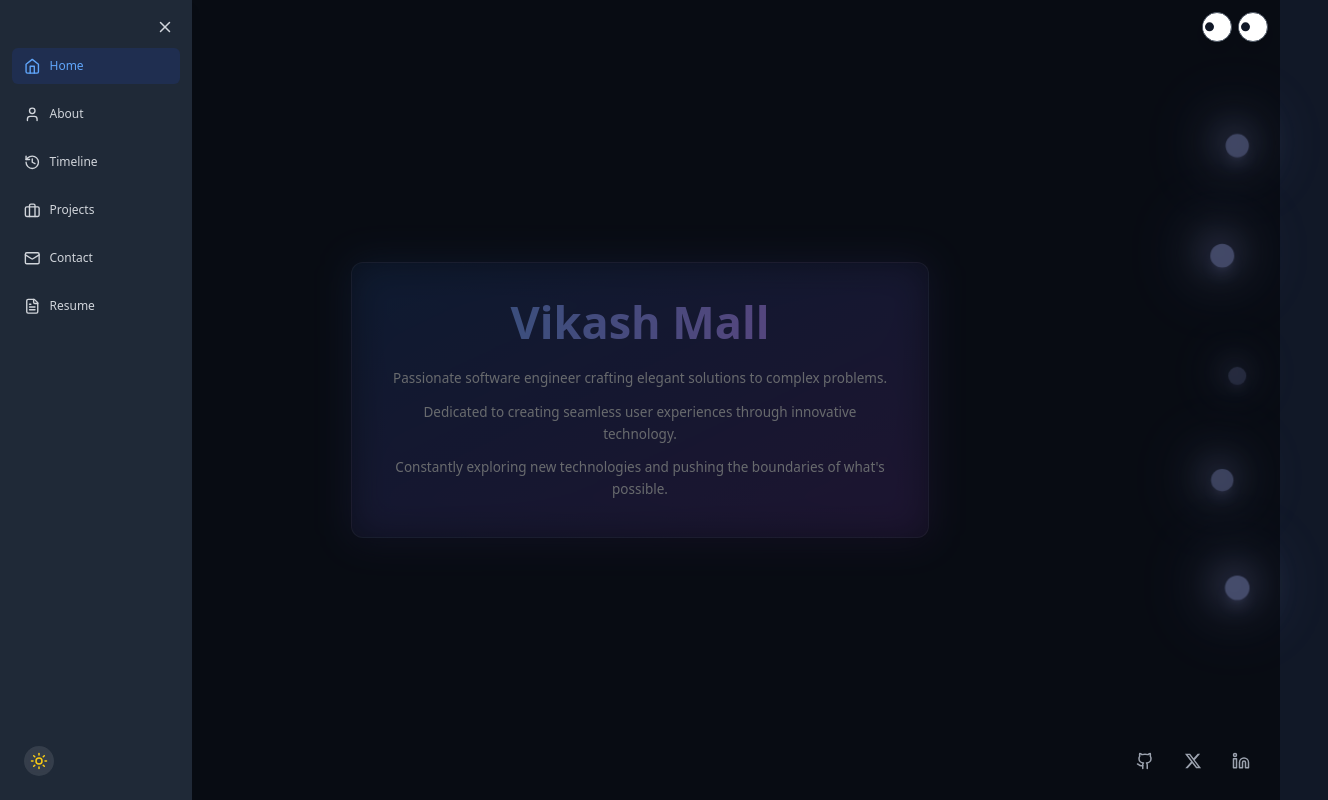
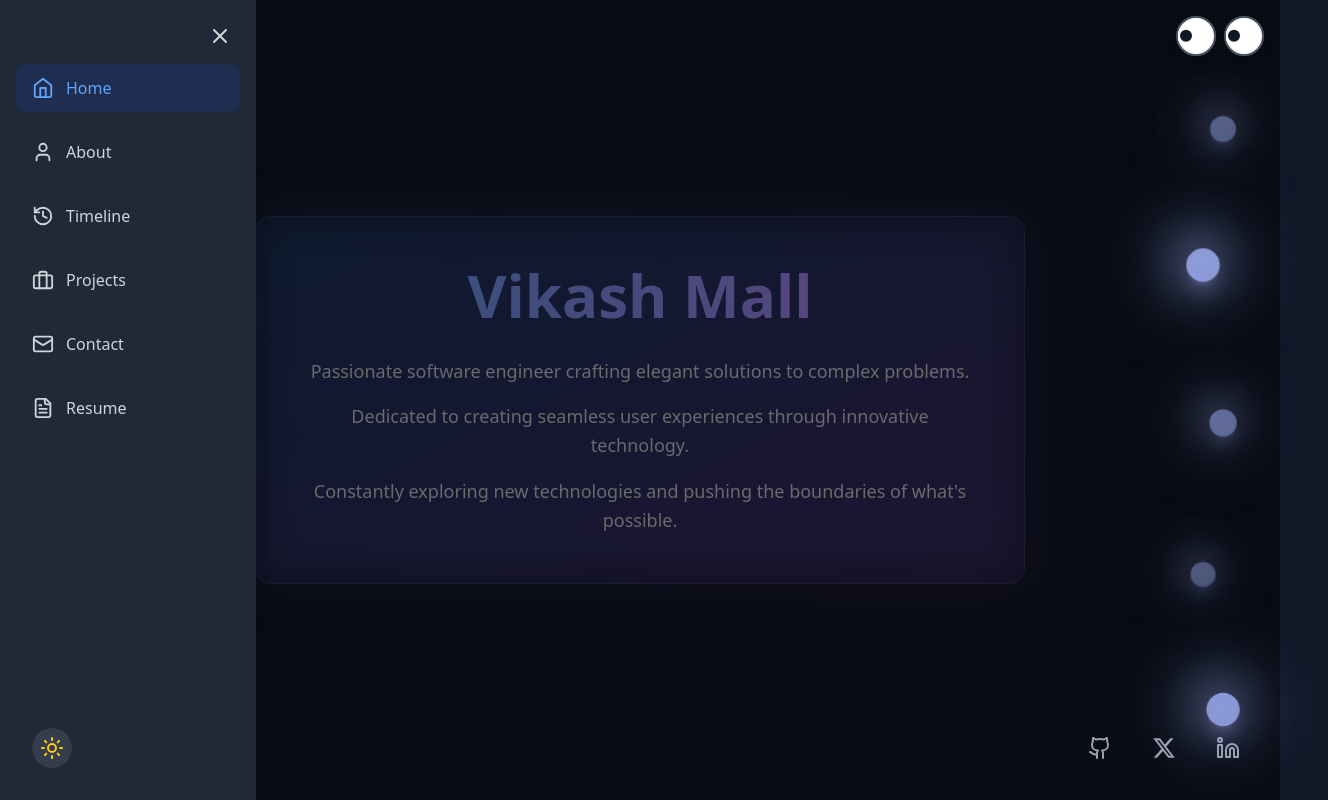
Before and after one commit to vikashftw/personal_website, a React (Vite) app: page / in a window 1280 px wide. Both pictures are taken after a click on the button 30 px from the left and 30 px from the top of the page. Shown: the top 800 px of the page, 1328 px wide, since content can reach past the window. Built offline with nearby package versions, Linux system fonts and the light colour scheme.

Commit message:
scrollable website

```diff
--- a/index.html
+++ b/index.html
@@ -5,21 +5,6 @@
     <link rel="icon" type="image/png" href="/images/logo.png" />
     <meta name="viewport" content="width=device-width, initial-scale=1.0" />
     <title>Vikash Mall</title>
-    <script>
-      document.addEventListener("DOMContentLoaded", () => {
-        // Apply zoom for most browsers
-        document.body.style.zoom = "0.75";
-
-        // Safari fallback using transform scale
-        if (navigator.userAgent.includes("Safari") && !navigator.userAgent.includes("Chrome")) {
-          document.body.style.zoom = "unset";
-          document.body.style.transform = "scale(0.75)";
-          document.body.style.transformOrigin = "top left";
-          document.body.style.width = "133.33%";
-          document.body.style.overflowX = "hidden";
-        }
-      });
-    </script>
   </head>
   <body>
     <div id="root"></div>
--- a/src/App.tsx
+++ b/src/App.tsx
@@ -1,4 +1,4 @@
-import { BrowserRouter, Routes, Route } from 'react-router-dom';
+import { useEffect, useState } from 'react';
 import { ThemeProvider } from './contexts/ThemeContext';
 import CollapsibleSidebar from './components/CollapsibleSidebar';
 import ThemeToggle from './components/ThemeToggle';
@@ -10,27 +10,90 @@ import Career from './pages/Career';
 import Contact from './pages/Contact';
 import Projects from './pages/Projects';
 
+const sectionIds = ['home', 'about', 'career', 'projects', 'contact'] as const;
+
 const App = (): JSX.Element => {
+  const [activeSection, setActiveSection] = useState<(typeof sectionIds)[number]>('home');
+
+  useEffect(() => {
+    const sections = sectionIds
+      .map((id) => document.getElementById(id))
+      .filter((section): section is HTMLElement => section !== null);
+
+    const observer = new IntersectionObserver(
+      (entries) => {
+        const visibleEntries = entries
+          .filter((entry) => entry.isIntersecting)
+          .sort((a, b) => b.intersectionRatio - a.intersectionRatio);
+
+        if (visibleEntries[0]) {
+          setActiveSection(visibleEntries[0].target.id as (typeof sectionIds)[number]);
+        }
+      },
+      {
+        rootMargin: '-20% 0px -35% 0px',
+        threshold: [0.25, 0.4, 0.6],
+      }
+    );
+
+    sections.forEach((section) => observer.observe(section));
+
+    return () => observer.disconnect();
+  }, []);
+
+  const scrollToSection = (sectionId: (typeof sectionIds)[number]) => {
+    const section = document.getElementById(sectionId);
+    if (!section) {
+      return;
+    }
+
+    section.scrollIntoView({
+      behavior: 'smooth',
+      block: 'start',
+    });
+  };
+
   return (
-    <BrowserRouter>
     <ThemeProvider>
       <div className="min-h-screen bg-gray-50 dark:bg-gray-900 text-gray-900 dark:text-gray-100 transition-colors duration-300">
-          <CollapsibleSidebar />
+        <CollapsibleSidebar activeSection={activeSection} onNavigate={scrollToSection} />
         <ThemeToggle />
         <AnimatedEyes />
         <SocialLinks />
-            <main className="p-8">
-              <Routes>
-                <Route path="/" element={<Home />} />
-                <Route path="/about" element={<About />} />
-                <Route path="/career" element={<Career />} />
-                <Route path="/projects" element={<Projects />} />
-                <Route path="/contact" element={<Contact />} />
-              </Routes>
+        <main className="px-8 md:px-12">
+          <section
+            id="home"
+            className="min-h-screen flex flex-col justify-center"
+          >
+            <Home activeSection={activeSection} onNavigate={scrollToSection} />
+          </section>
+          <section
+            id="about"
+            className="min-h-screen flex flex-col justify-center py-16"
+          >
+            <About />
+          </section>
+          <section
+            id="career"
+            className="min-h-screen flex flex-col justify-center py-16"
+          >
+            <Career />
+          </section>
+          <section
+            id="projects"
+            className="min-h-screen flex flex-col justify-center py-16"
+          >
+            <Projects />
+          </section>
+          <section
+            id="contact"
+            className="min-h-screen flex flex-col justify-center py-16"
+          >
+            <Contact />
+          </section>
         </main>
       </div>
     </ThemeProvider>
-    </BrowserRouter>
   );
 };
 
--- a/src/components/CollapsibleSidebar.tsx
+++ b/src/components/CollapsibleSidebar.tsx
@@ -1,9 +1,15 @@
 import { useState } from 'react';
-import { NavLink } from 'react-router-dom';
 import { Menu, X, Home, User, History, Mail, FileText, Briefcase } from 'lucide-react';
 import { motion, AnimatePresence } from 'framer-motion';
 
-const CollapsibleSidebar = () => {
+interface CollapsibleSidebarProps {
+  activeSection: string;
+  onNavigate: (sectionId: 'home' | 'about' | 'career' | 'projects' | 'contact') => void;
+}
+
+type SectionId = 'home' | 'about' | 'career' | 'projects' | 'contact';
+
+const CollapsibleSidebar = ({ activeSection, onNavigate }: CollapsibleSidebarProps) => {
   const [isOpen, setIsOpen] = useState(false);
   const resumeUrl = "https://drive.google.com/file/d/1Hk3rIG7pnsAjj8PaixaYLHGujZOV7Q76/view?usp=sharing";
 
@@ -12,12 +18,12 @@ const CollapsibleSidebar = () => {
     closed: { x: "-100%" }
   };
 
-  const menuItems = [
-    { icon: Home, label: "Home", path: "/" },
-    { icon: User, label: "About", path: "/about" },
-    { icon: History, label: "Timeline", path: "/career" },
-    { icon: Briefcase, label: "Projects", path: "/projects" },
-    { icon: Mail, label: "Contact", path: "/contact" },
+  const menuItems: { icon: typeof Home; label: string; sectionId: SectionId }[] = [
+    { icon: Home, label: "Home", sectionId: "home" },
+    { icon: User, label: "About", sectionId: "about" },
+    { icon: History, label: "Timeline", sectionId: "career" },
+    { icon: Briefcase, label: "Projects", sectionId: "projects" },
+    { icon: Mail, label: "Contact", sectionId: "contact" },
   ];
 
   return (
@@ -60,22 +66,23 @@ const CollapsibleSidebar = () => {
                 </button>
 
                 <div className="mt-12 space-y-4">
-                  {menuItems.map(({ icon: Icon, label, path }) => (
-                    <NavLink
-                      key={path}
-                      to={path}
-                      onClick={() => setIsOpen(false)}
-                      className={({ isActive }) =>
-                        `flex items-center space-x-3 px-4 py-3 rounded-lg transition-colors
-                        ${isActive
+                  {menuItems.map(({ icon: Icon, label, sectionId }) => (
+                    <button
+                      key={sectionId}
+                      type="button"
+                      onClick={() => {
+                        onNavigate(sectionId);
+                        setIsOpen(false);
+                      }}
+                      className={`flex w-full items-center space-x-3 px-4 py-3 rounded-lg transition-colors text-left
+                        ${activeSection === sectionId
                           ? 'bg-blue-50 dark:bg-blue-900/30 text-blue-600 dark:text-blue-400'
                           : 'text-gray-700 dark:text-gray-300 hover:bg-gray-100 dark:hover:bg-gray-700'
-                        }`
-                      }
+                        }`}
                     >
                       <Icon size={22} />
                       <span className="font-medium">{label}</span>
-                    </NavLink>
+                    </button>
                   ))}
 
                   <a
--- a/src/components/NavigationDots.tsx
+++ b/src/components/NavigationDots.tsx
@@ -1,8 +1,7 @@
 import { motion } from 'framer-motion';
-import { useNavigate, useLocation } from 'react-router-dom';
 
 interface Dot {
-  path: string;
+  sectionId: 'about' | 'career' | 'projects' | 'contact';
   label: string;
   offset: {
     x: number;
@@ -11,18 +10,20 @@ interface Dot {
   isResume?: boolean;
 }
 
-const NavigationDots = () => {
-  const navigate = useNavigate();
-  const location = useLocation();
+interface NavigationDotsProps {
+  activeSection: string;
+  onNavigate: (sectionId: 'home' | 'about' | 'career' | 'projects' | 'contact') => void;
+}
 
+const NavigationDots = ({ activeSection, onNavigate }: NavigationDotsProps) => {
   const resumeUrl = "https://drive.google.com/file/d/1Hk3rIG7pnsAjj8PaixaYLHGujZOV7Q76/view?usp=sharing";
 
   const dots: Dot[] = [
-    { path: '/about', label: 'About', offset: { x: 35, y: 60 } },
-    { path: '/career', label: 'Timeline', offset: { x: 15, y: 200 } },
-    { path: '/projects', label: 'Projects', offset: { x: 35, y: 340 } },
-    { path: '/contact', label: 'Contact', offset: { x: 15, y: 480 } },
-    { path: resumeUrl, label: 'Resume', isResume: true, offset: { x: 35, y: 620 } }
+    { sectionId: 'about', label: 'About', offset: { x: 35, y: 120 } },
+    { sectionId: 'career', label: 'Timeline', offset: { x: 15, y: 260 } },
+    { sectionId: 'projects', label: 'Projects', offset: { x: 35, y: 400 } },
+    { sectionId: 'contact', label: 'Contact', offset: { x: 15, y: 540 } },
+    { sectionId: 'contact', label: 'Resume', isResume: true, offset: { x: 35, y: 680 } }
   ];
 
   const glowVariants = {
@@ -52,11 +53,11 @@ const NavigationDots = () => {
     }
   };
 
-  const handleClick = (path: string, isResume = false) => {
+  const handleClick = (sectionId: 'home' | 'about' | 'career' | 'projects' | 'contact', isResume = false) => {
     if (isResume) {
-      window.open(path, '_blank');
+      window.open(resumeUrl, '_blank');
     } else {
-      navigate(path);
+      onNavigate(sectionId);
     }
   };
 
@@ -65,7 +66,7 @@ const NavigationDots = () => {
       <div className="relative h-full w-24 pointer-events-auto">
         {dots.map((dot, index) => (
           <motion.div
-            key={dot.path}
+            key={`${dot.label}-${index}`}
             className="absolute right-0"
             initial={{ opacity: 0, x: 50 }}
             animate={{
@@ -81,7 +82,7 @@ const NavigationDots = () => {
           >
             <motion.div
               className="relative group"
-              onClick={() => handleClick(dot.path, dot.isResume)}
+              onClick={() => handleClick(dot.sectionId, dot.isResume)}
               style={{ cursor: 'pointer' }}
             >
               {/* Largest outer glow */}
@@ -120,7 +121,7 @@ const NavigationDots = () => {
               {/* Main dot */}
               <motion.div
                 className={`w-6 h-6 rounded-full relative z-10
-                  ${location.pathname === dot.path
+                  ${activeSection === dot.sectionId && !dot.isResume
                     ? 'dark:bg-indigo-300 dark:shadow-indigo-300/50 bg-indigo-500 shadow-indigo-500/50'
                     : 'dark:bg-indigo-300/80 dark:shadow-indigo-300/30 bg-indigo-500/80 shadow-indigo-500/30'
                   } shadow-lg`}
--- a/src/pages/About.tsx
+++ b/src/pages/About.tsx
@@ -22,7 +22,7 @@ const About = () => {
     <motion.div
       initial={{ opacity: 0 }}
       animate={{ opacity: 1 }}
-      className="max-w-7xl mx-auto py-8"
+      className="w-full max-w-7xl mx-auto"
     >
       <h2 className="text-3xl font-bold mb-12 text-center">About Me</h2>
 
--- a/src/pages/Career.tsx
+++ b/src/pages/Career.tsx
@@ -126,7 +126,7 @@ const Career = () => {
   };
 
   return (
-    <div className="min-h-screen py-16 relative">
+    <div className="w-full py-8 relative">
       <motion.h1
         className="text-4xl font-bold text-center mb-16 bg-clip-text text-transparent
           bg-gradient-to-r from-blue-600 to-purple-600 dark:from-blue-400 dark:to-purple-400"
--- a/src/pages/Contact.tsx
+++ b/src/pages/Contact.tsx
@@ -111,7 +111,7 @@ const Contact: React.FC = () => {
   };
 
   return (
-    <motion.div initial={{ opacity: 0 }} animate={{ opacity: 1 }} className="max-w-2xl mx-auto py-8">
+    <motion.div initial={{ opacity: 0 }} animate={{ opacity: 1 }} className="w-full max-w-2xl mx-auto py-8">
       <AnimatePresence>
         {notification && (
           <ToastNotification
--- a/src/pages/Home.tsx
+++ b/src/pages/Home.tsx
@@ -1,20 +1,27 @@
 import { motion } from 'framer-motion';
 import NavigationDots from '../components/NavigationDots';
 
-const Home = () => {
+interface HomeProps {
+  activeSection: string;
+  onNavigate: (sectionId: 'home' | 'about' | 'career' | 'projects' | 'contact') => void;
+}
+
+const Home = ({ activeSection, onNavigate }: HomeProps) => {
   return (
-    <div className="fixed inset-0 overflow-hidden">
-      <NavigationDots />
+    <div className="relative w-full overflow-hidden">
+      {activeSection === 'home' && (
+        <NavigationDots activeSection={activeSection} onNavigate={onNavigate} />
+      )}
       <motion.div
         initial={{ opacity: 0, y: 20 }}
         animate={{ opacity: 1, y: 0 }}
-        className="flex flex-col items-center justify-center h-full"
+        className="flex w-full flex-col items-center justify-center py-16"
       >
         <motion.div
           initial={{ scale: 0.9, opacity: 0 }}
           animate={{ scale: 1, opacity: 1 }}
           transition={{ duration: 0.5 }}
-          className="relative p-12 rounded-2xl bg-gradient-to-br from-blue-500/10 to-purple-500/10
+          className="relative mx-auto max-w-4xl p-8 md:p-12 rounded-2xl bg-gradient-to-br from-blue-500/10 to-purple-500/10
             backdrop-blur-sm border border-white/10 shadow-xl"
         >
           <motion.div
--- a/src/pages/Projects.tsx
+++ b/src/pages/Projects.tsx
@@ -235,7 +235,7 @@ const Projects = () => {
   };
 
   return (
-    <div className="h-full w-full py-20 px-4">
+    <div className="w-full py-8 px-4">
       <motion.h1
         className="text-5xl font-bold text-center mb-20 bg-clip-text text-transparent
                     bg-gradient-to-r from-indigo-500 via-purple-500 to-pink-500
```
Lines whose indentation alone changed are shown as unchanged.
